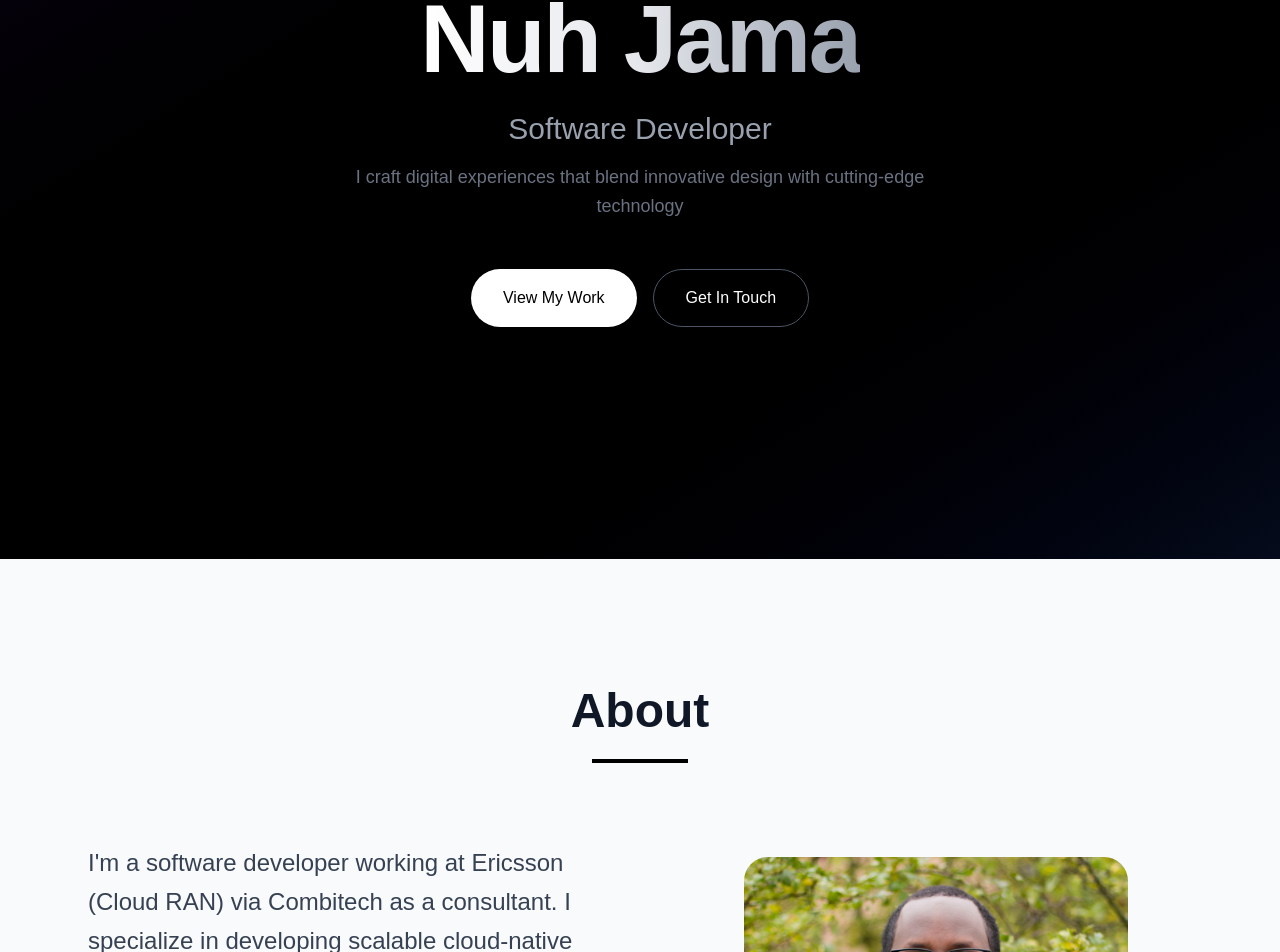
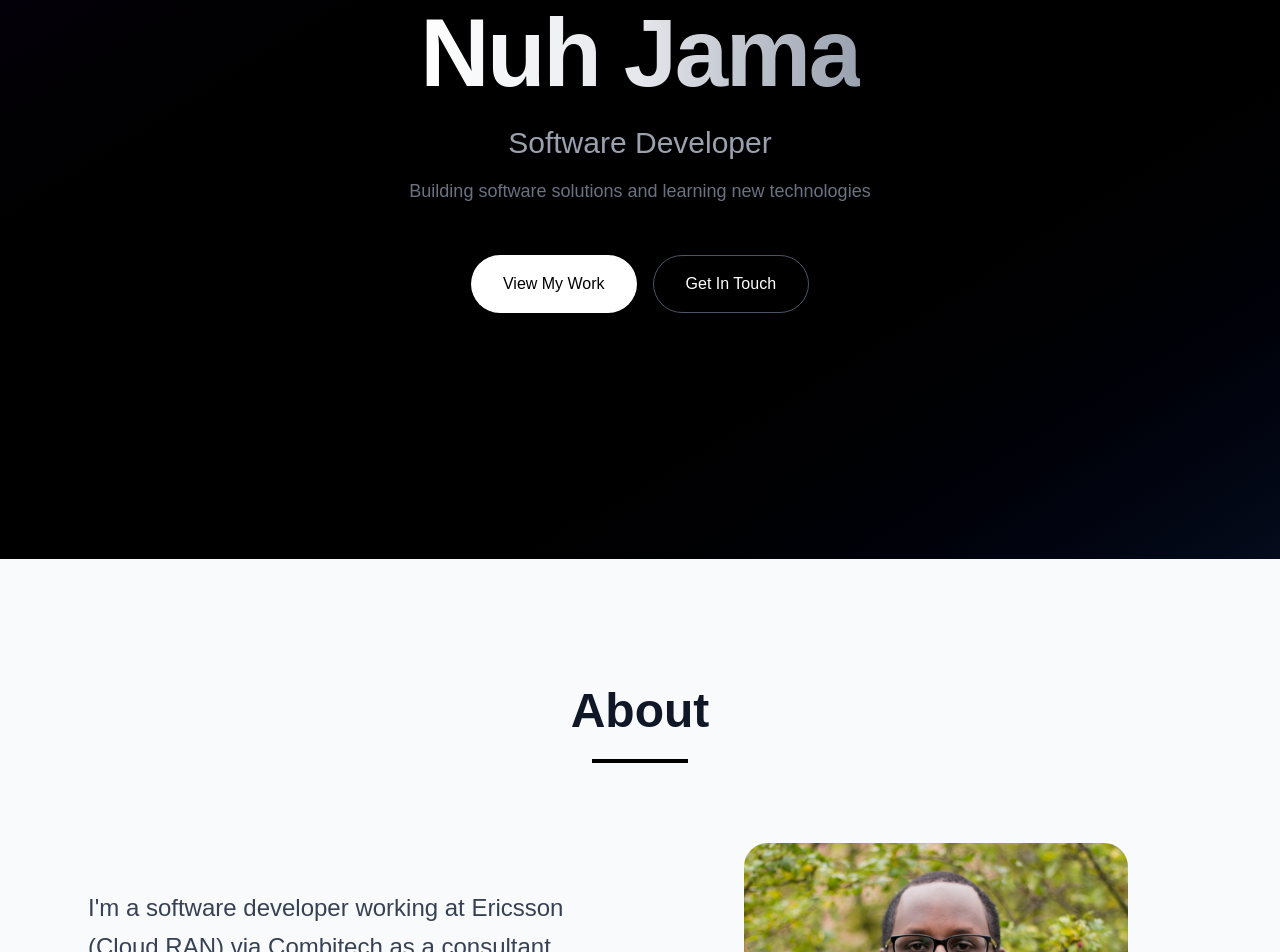
Before and after one commit to numoh/portfolio, a Next.js app: page / in a window 1280 px wide. Shown: the part 241-1193 px from the top of the page. Built offline with nearby package versions, Linux system fonts and the light colour scheme.

Commit message:
Made home section description more clear

```diff
--- a/src/components/sections/About.tsx
+++ b/src/components/sections/About.tsx
@@ -16,7 +16,6 @@ export default function About() {
           <div className="space-y-8">
             <p className="text-lg sm:text-xl lg:text-2xl text-gray-700 leading-relaxed">
               I'm a software developer working at Ericsson (Cloud RAN) via Combitech as a consultant.
-              I specialize in developing scalable cloud-native solutions and telecommunications infrastructure.
             </p>
             <p className="text-base sm:text-lg lg:text-xl text-gray-600 leading-relaxed">
               When I am not working, I try to come up with side projects to build new things and fuel my creative side.
--- a/src/components/sections/Home.tsx
+++ b/src/components/sections/Home.tsx
@@ -15,7 +15,7 @@ export default function Home() {
           Software Developer
         </p>
         <p className="text-base sm:text-lg text-gray-500 mb-8 sm:mb-12 max-w-2xl mx-auto leading-relaxed px-2">
-          I craft digital experiences that blend innovative design with cutting-edge technology
+          Building software solutions and learning new technologies
         </p>
         <div className="flex flex-col sm:flex-row gap-4 justify-center">
           <button
```
